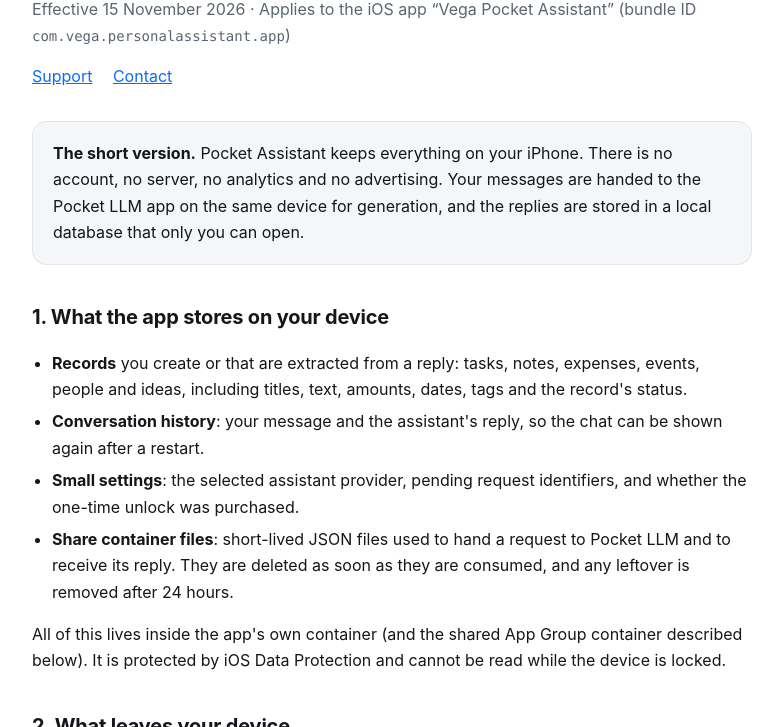
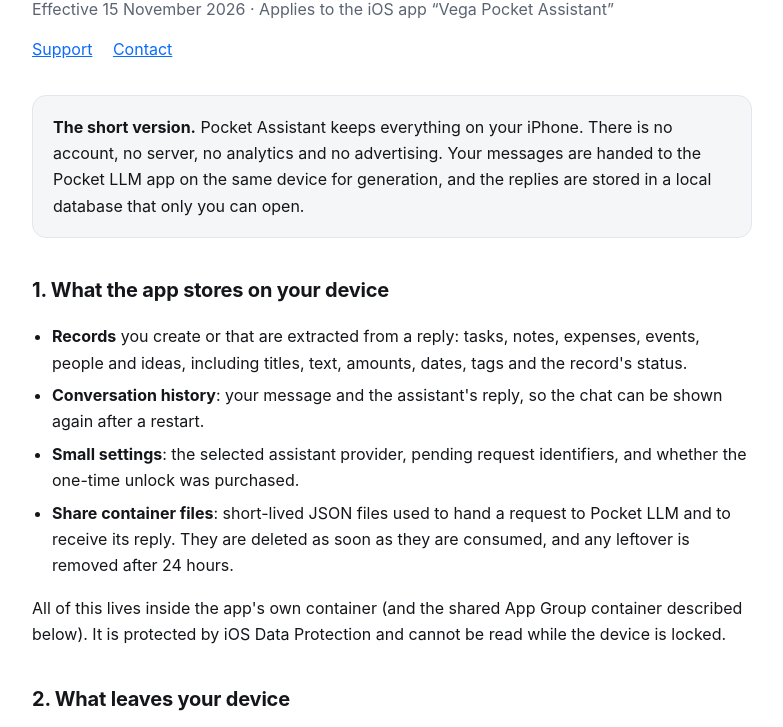
Before and after one commit to vegaodm/pocket, a plain HTML site: page index.html in a window 1280 px wide. Shown: the part 134-861 px from the top of the page, without its empty margins (248-1031 px from the left). Drawn offline with Linux system fonts and the light colour scheme.

Commit message:
Add files via upload

```diff
--- a/index.html
+++ b/index.html
@@ -83,7 +83,7 @@
   <header>
     <span class="badge">Privacy Policy</span>
     <h1>Vega Pocket Assistant</h1>
-    <p class="sub">Effective 15 November 2026 · Applies to the iOS app “Vega Pocket Assistant” (bundle ID <code>com.vega.personalassistant.app</code>)</p>
+    <p class="sub">Effective 15 November 2026 · Applies to the iOS app “Vega Pocket Assistant”</p>
     <nav class="sub" style="margin-top:14px">
       <a href="./support.html">Support</a>
       <a href="mailto:vegaodm@outlook.com">Contact</a>
```
